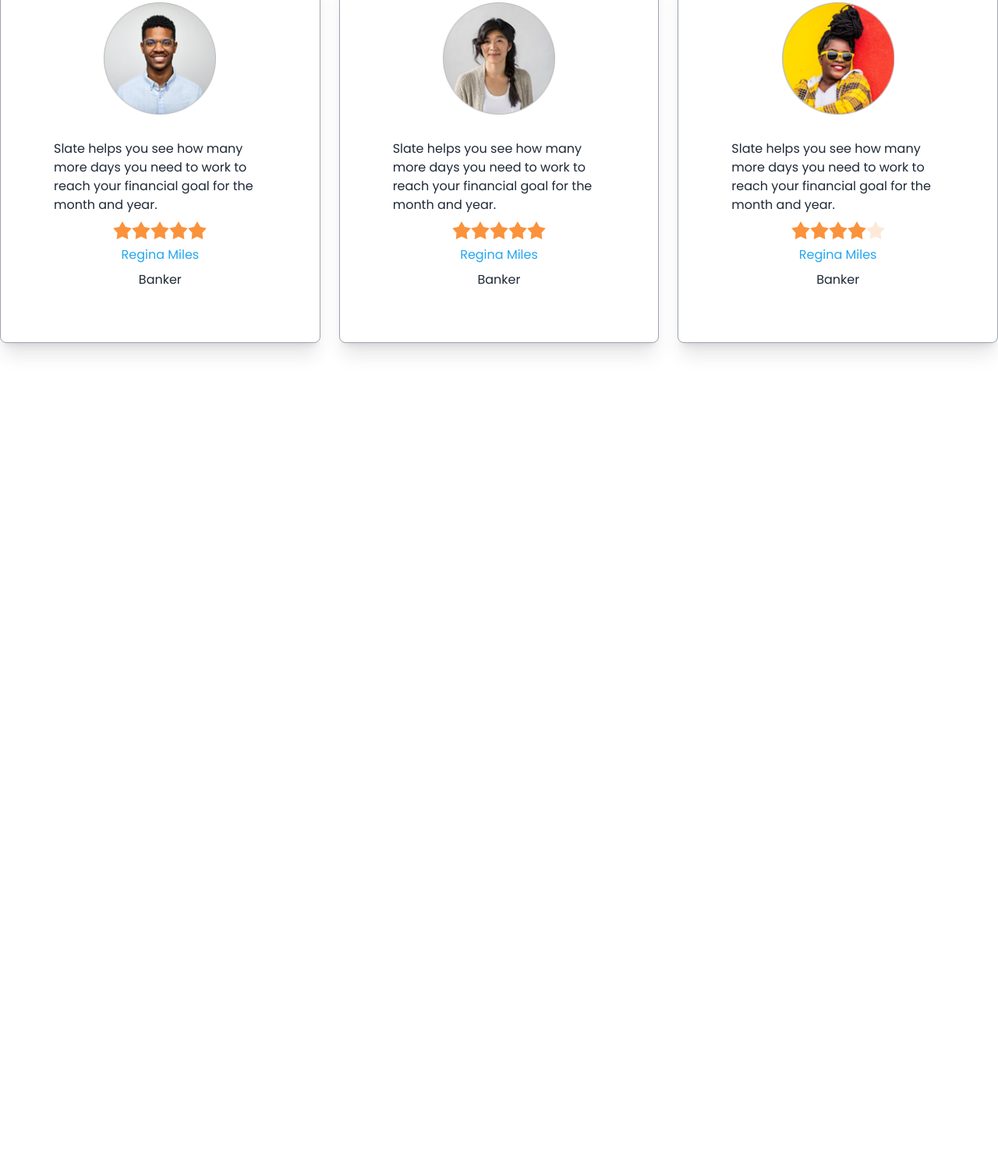
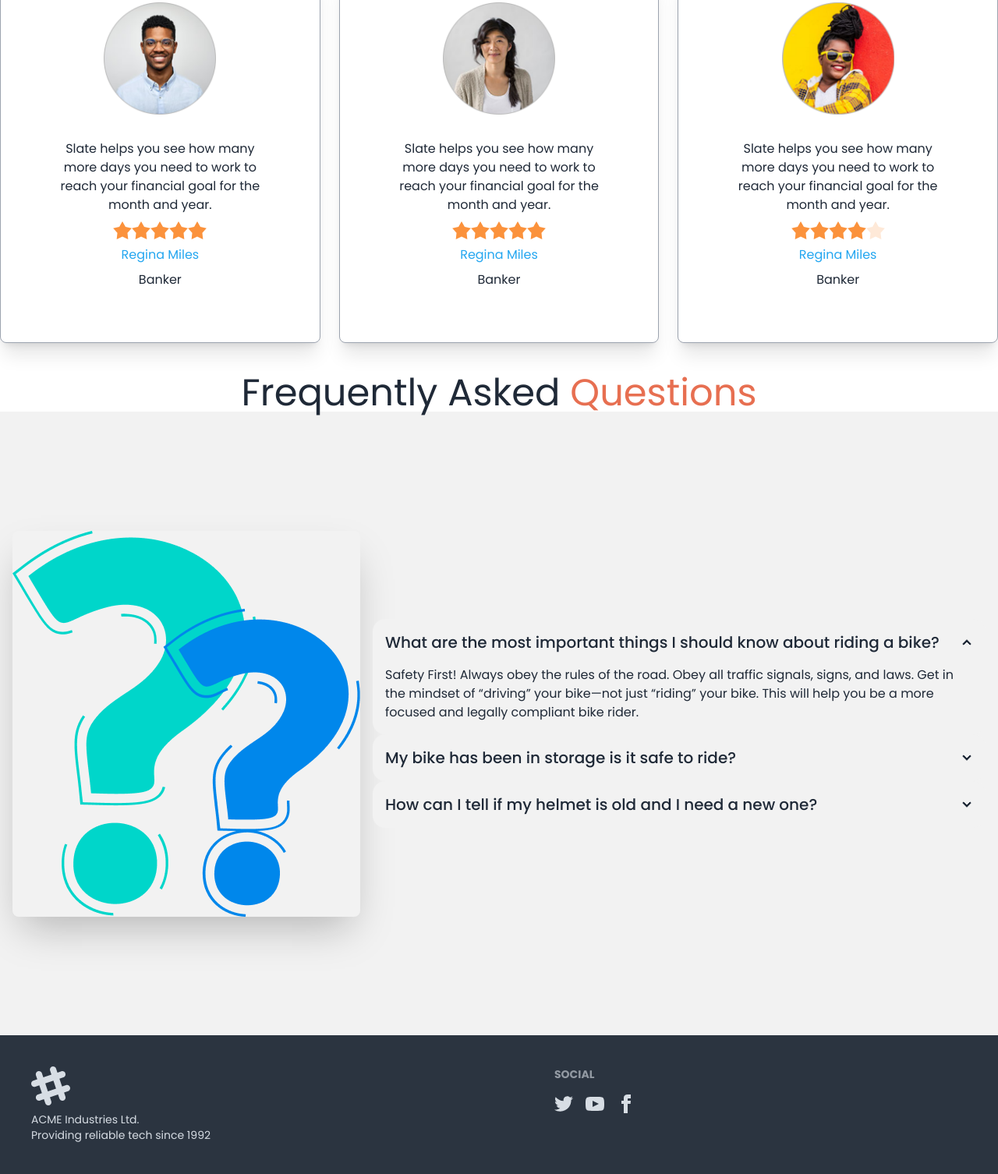
Before and after one commit to ruhul7983/biker_zone_daisyUI, a plain HTML site: page index.html in a window 1280 px wide. Shown: the part 1448-2954 px from the top of the page at 78% size. Before the commit the page ends 1928 px from the top, so only its background shows below. Drawn offline with nearby package versions, Linux system fonts and the light colour scheme.

Commit message:
Final Commit

```diff
--- a/index.html
+++ b/index.html
@@ -7,6 +7,7 @@
     <title>Biker Zone</title>
     <link href="https://cdn.jsdelivr.net/npm/daisyui@4.9.0/dist/full.min.css" rel="stylesheet" type="text/css" />
     <script src="https://cdn.tailwindcss.com"></script>
+    <link rel="shortcut icon" href="images/slider/bike3.png" type="image/x-icon">
     <!-- Poppins Font -->
     <link rel="preconnect" href="https://fonts.googleapis.com">
     <link rel="preconnect" href="https://fonts.gstatic.com" crossorigin>
@@ -190,7 +191,7 @@
                 <div class="card bg-base-100 p-9 shadow-xl border border-gray-400 rounded-lg">
                     <figure><img class="w-36" src="images/others/user-1.png" alt="Shoes" /></figure>
                     <div class="card-body">
-                      <p>Slate helps you see how
+                      <p class="text-center">Slate helps you see how
                         many more days you need
                         to work to reach your financial
                         goal for the month and year.</p>
@@ -208,7 +209,7 @@
                 <div class="card bg-base-100 p-9 shadow-xl border border-gray-400 rounded-lg">
                     <figure><img class="w-36" src="images/others/user-2.png" alt="Shoes" /></figure>
                     <div class="card-body">
-                      <p>Slate helps you see how
+                      <p class="text-center">Slate helps you see how
                         many more days you need
                         to work to reach your financial
                         goal for the month and year.</p>
@@ -226,7 +227,7 @@
                 <div class="card  bg-base-100 p-9 shadow-xl border border-gray-400 rounded-lg">
                     <figure><img class="w-36" src="images/others/user-3.png" alt="Shoes" /></figure>
                     <div class="card-body">
-                      <p>Slate helps you see how
+                      <p class="text-center">Slate helps you see how
                         many more days you need
                         to work to reach your financial
                         goal for the month and year.</p>
@@ -243,9 +244,63 @@
                   </div>
             </div>
         </section>
+
+        <!-- FAQ -->
+        <section class="my-15">
+            <h3 class="text-5xl font-bolt text-center">Frequently Asked <span class="text-primaryBtn">Questions</span></h3>
+            <div class="hero min-h-screen bg-base-200">
+                <div class="hero-content flex-col lg:flex-row">
+                  <img src="images/others/faq.png" class="lg:w-[3/4] rounded-lg shadow-2xl" />
+                  <div>
+                    <div class="collapse collapse-arrow bg-base-200">
+                        <input type="radio" name="my-accordion-2" checked="checked" />
+                        <div class="collapse-title text-xl font-medium">
+                            What are the most important things I should
+                            know about riding a bike?
+                        </div>
+                        <div class="collapse-content">
+                          <p>Safety First! Always obey the rules of the road. Obey all traffic signals, signs, and laws. Get in the mindset of “driving” your bike—not just “riding” your bike. This will help you be a more focused and legally compliant bike rider. </p>
+                        </div>
+                      </div>
+                      <div class="collapse collapse-arrow bg-base-200">
+                        <input type="radio" name="my-accordion-2" />
+                        <div class="collapse-title text-xl font-medium">
+                            My bike has been in storage is it safe to ride?
+                        </div>
+                        <div class="collapse-content">
+                          <p>Safety First! Always obey the rules of the road. Obey all traffic signals, signs, and laws. Get in the mindset of “driving” your bike—not just “riding” your bike. This will help you be a more focused and legally compliant bike rider. </p>
+                        </div>
+                      </div>
+                      <div class="collapse collapse-arrow bg-base-200">
+                        <input type="radio" name="my-accordion-2" />
+                        <div class="collapse-title text-xl font-medium">
+                            How can I tell if my helmet is old and I need a
+                            new one?
+                        </div>
+                        <div class="collapse-content">
+                          <p>Safety First! Always obey the rules of the road. Obey all traffic signals, signs, and laws. Get in the mindset of “driving” your bike—not just “riding” your bike. This will help you be a more focused and legally compliant bike rider. </p>
+                        </div>
+                      </div>
+                  </div>
+                </div>
+              </div>
+        </section>
     </main>
     <footer>
-
+        <footer class="footer p-10 bg-neutral text-neutral-content">
+            <aside>
+              <svg width="50" height="50" viewBox="0 0 24 24" xmlns="http://www.w3.org/2000/svg" fill-rule="evenodd" clip-rule="evenodd" class="fill-current"><path d="M22.672 15.226l-2.432.811.841 2.515c.33 1.019-.209 2.127-1.23 2.456-1.15.325-2.148-.321-2.463-1.226l-.84-2.518-5.013 1.677.84 2.517c.391 1.203-.434 2.542-1.831 2.542-.88 0-1.601-.564-1.86-1.314l-.842-2.516-2.431.809c-1.135.328-2.145-.317-2.463-1.229-.329-1.018.211-2.127 1.231-2.456l2.432-.809-1.621-4.823-2.432.808c-1.355.384-2.558-.59-2.558-1.839 0-.817.509-1.582 1.327-1.846l2.433-.809-.842-2.515c-.33-1.02.211-2.129 1.232-2.458 1.02-.329 2.13.209 2.461 1.229l.842 2.515 5.011-1.677-.839-2.517c-.403-1.238.484-2.553 1.843-2.553.819 0 1.585.509 1.85 1.326l.841 2.517 2.431-.81c1.02-.33 2.131.211 2.461 1.229.332 1.018-.21 2.126-1.23 2.456l-2.433.809 1.622 4.823 2.433-.809c1.242-.401 2.557.484 2.557 1.838 0 .819-.51 1.583-1.328 1.847m-8.992-6.428l-5.01 1.675 1.619 4.828 5.011-1.674-1.62-4.829z"></path></svg>
+              <p>ACME Industries Ltd.<br>Providing reliable tech since 1992</p>
+            </aside>
+            <nav>
+              <h6 class="footer-title">Social</h6>
+              <div class="grid grid-flow-col gap-4">
+                <a><svg xmlns="http://www.w3.org/2000/svg" width="24" height="24" viewBox="0 0 24 24" class="fill-current"><path d="M24 4.557c-.883.392-1.832.656-2.828.775 1.017-.609 1.798-1.574 2.165-2.724-.951.564-2.005.974-3.127 1.195-.897-.957-2.178-1.555-3.594-1.555-3.179 0-5.515 2.966-4.797 6.045-4.091-.205-7.719-2.165-10.148-5.144-1.29 2.213-.669 5.108 1.523 6.574-.806-.026-1.566-.247-2.229-.616-.054 2.281 1.581 4.415 3.949 4.89-.693.188-1.452.232-2.224.084.626 1.956 2.444 3.379 4.6 3.419-2.07 1.623-4.678 2.348-7.29 2.04 2.179 1.397 4.768 2.212 7.548 2.212 9.142 0 14.307-7.721 13.995-14.646.962-.695 1.797-1.562 2.457-2.549z"></path></svg></a>
+                <a><svg xmlns="http://www.w3.org/2000/svg" width="24" height="24" viewBox="0 0 24 24" class="fill-current"><path d="M19.615 3.184c-3.604-.246-11.631-.245-15.23 0-3.897.266-4.356 2.62-4.385 8.816.029 6.185.484 8.549 4.385 8.816 3.6.245 11.626.246 15.23 0 3.897-.266 4.356-2.62 4.385-8.816-.029-6.185-.484-8.549-4.385-8.816zm-10.615 12.816v-8l8 3.993-8 4.007z"></path></svg></a>
+                <a><svg xmlns="http://www.w3.org/2000/svg" width="24" height="24" viewBox="0 0 24 24" class="fill-current"><path d="M9 8h-3v4h3v12h5v-12h3.642l.358-4h-4v-1.667c0-.955.192-1.333 1.115-1.333h2.885v-5h-3.808c-3.596 0-5.192 1.583-5.192 4.615v3.385z"></path></svg></a>
+              </div>
+            </nav>
+          </footer>
     </footer>
 </body>
 
```
